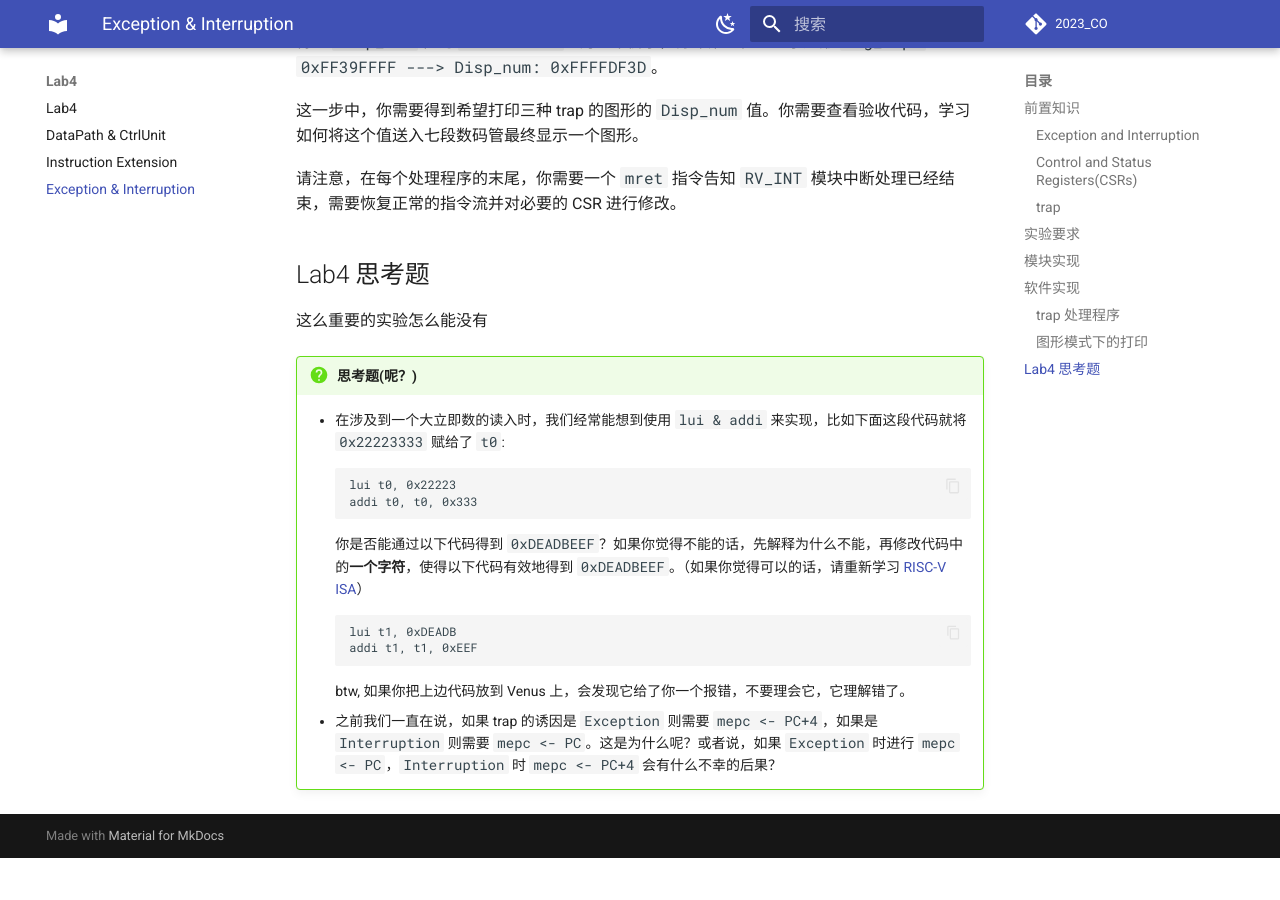
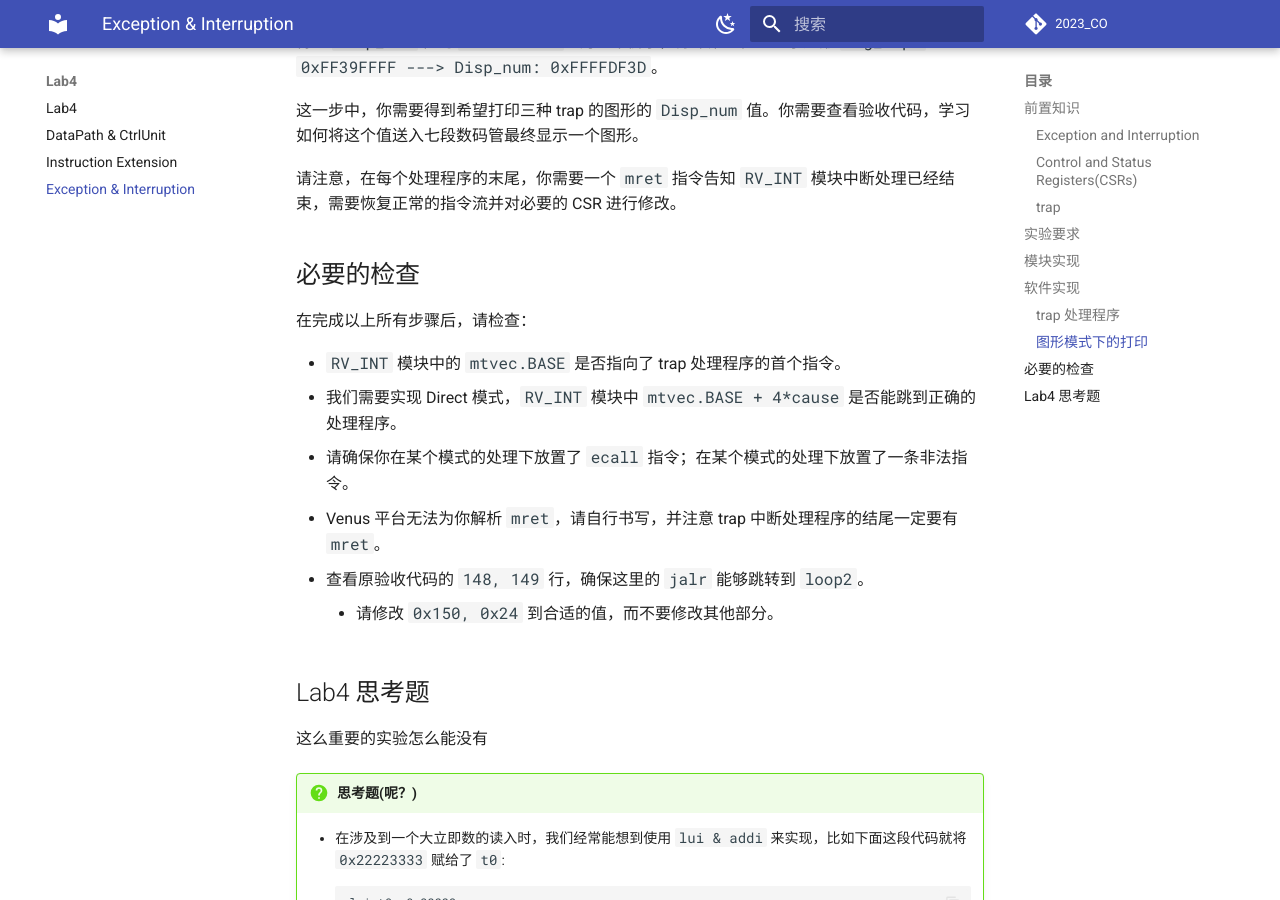
Before and after one commit to Guahao31/2023_CO, an MkDocs documentation site: the page built from docs/Lab4/exception_interruption.md, in a window 1280 px wide and 900 px high, scrolled down 5426 px. Built offline with MkDocs 1.6.1 and Material for MkDocs 9.7.7, drawn with Linux system fonts in a browser that asks for light colours; comment, search, counter and statistics services are not loaded; before the commit the page ends 6284 px from its top, so only the background shows below that.

Commit message:
update: Lab4-4 必要的检查

```diff
--- a/docs/Lab4/exception_interruption.md
+++ b/docs/Lab4/exception_interruption.md
@@ -157,6 +157,18 @@ endmodule
 
 请注意，在每个处理程序的末尾，你需要一个 `mret` 指令告知 `RV_INT` 模块中断处理已经结束，需要恢复正常的指令流并对必要的 CSR 进行修改。
 
+## 必要的检查
+
+在完成以上所有步骤后，请检查：
+
+* `RV_INT` 模块中的 `mtvec.BASE` 是否指向了 trap 处理程序的首个指令。
+* 我们需要实现 Direct 模式，`RV_INT` 模块中 `mtvec.BASE + 4*cause` 是否能跳到正确的处理程序。
+* 请确保你在某个模式的处理下放置了 `ecall` 指令；在某个模式的处理下放置了一条非法指令。
+* Venus 平台无法为你解析 `mret`，请自行书写，并注意 trap 中断处理程序的结尾一定要有 `mret`。
+* 查看原验收代码的 `148, 149` 行，确保这里的 `jalr` 能够跳转到 `loop2`。
+    * 请修改 `0x150, 0x24` 到合适的值，而不要修改其他部分。
+
+
 ## Lab4 思考题
 
 这么重要的实验怎么能没有
```
